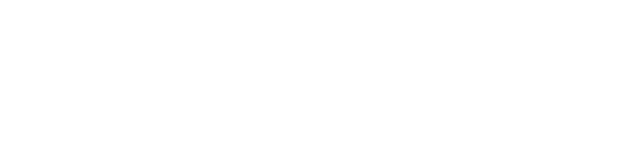
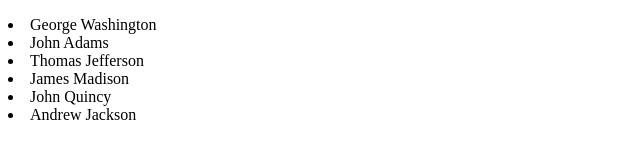
Before and after one commit to ybulbakh/web007, a plain HTML site: page index.html in a window 1280 px wide. Shown: the whole page, without its empty margins (0-640 px from the left). Drawn offline with Linux system fonts and the light colour scheme.

Commit message:
Labguide-Lesson2 1,2

```diff
--- a/index.html
+++ b/index.html
@@ -5,8 +5,10 @@
     <title>Title</title>
 </head>
 <body>
-<div></div>
+<div id="employeesPlaceholder"></div>
 <script src="employees-json.js"></script>
 <script src="service.js"></script>
+<script src="ui.js"></script>
+<script>runUi(DATA.employees)</script>
 </body>
 </html>
--- a/service.js
+++ b/service.js
@@ -36,9 +36,10 @@ let showEmployee = (employee) => {
     }
 }
 
-let showEmployees = () => {
+showEmployees = () => {
     for (let employee of DATA.employees) {
         showEmployee(employee)
+        console.log(employee);
     }
 }
 
@@ -93,16 +94,11 @@ let testEmployee = () => {
     setDateOfBirth(7, '2009-09-09')
     showEmployee(findById(7))
     console.log(getEmployeeInfo(7));
+    console.log(getEmployeeJSON(7))
 }
 
 let getEmployeeJSON = (id) => {
     return JSON.stringify(findById(id))
 }
+
 testEmployee()
-console.log(getEmployeeJSON(7));
-
-//showEmployee(DATA.employees[1])
-// findByName(null, null);
-// findByName('James');
-// findByName(null, 'Adams');
-// findByName('James', 'Madison');
--- /dev/null
+++ b/ui.js
@@ -0,0 +1,21 @@
+let $ = (id) => {
+    return document.getElementById(id)
+}
+
+const PLACEHOLDER = 'employeesPlaceholder'
+
+clearEmployeesPlaceholder = () => {
+    document.getElementById(PLACEHOLDER).innerHTML = '';
+}
+
+showEmployees = (employees) => {
+    clearEmployeesPlaceholder();
+    $(PLACEHOLDER).innerHTML = '<ul>'
+    for (let employee of employees) {
+        $(PLACEHOLDER).innerHTML += '<li>' + employee.name + ' ' + employee.surname + '</li>'
+    }
+    $(PLACEHOLDER).innerHTML += '</ul>'
+}
+runUi=(employees)=>{
+    showEmployees(employees)
+}
```
